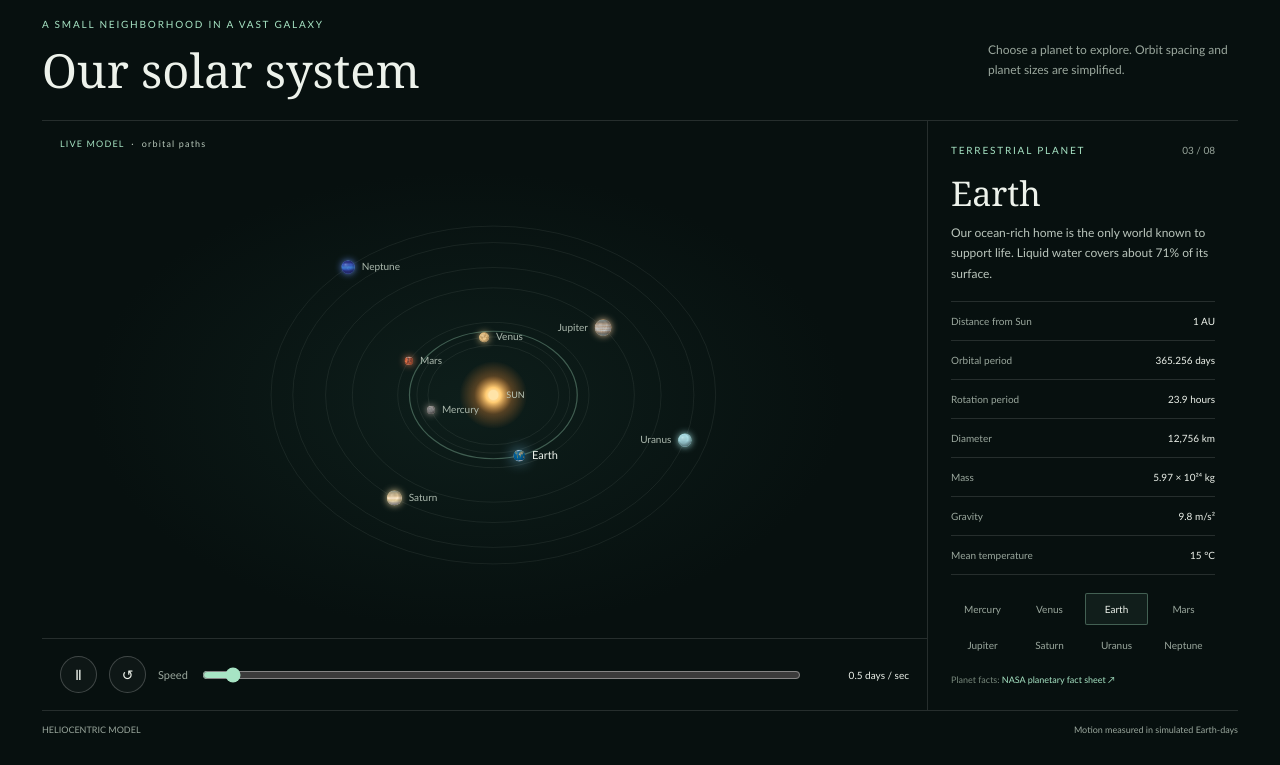
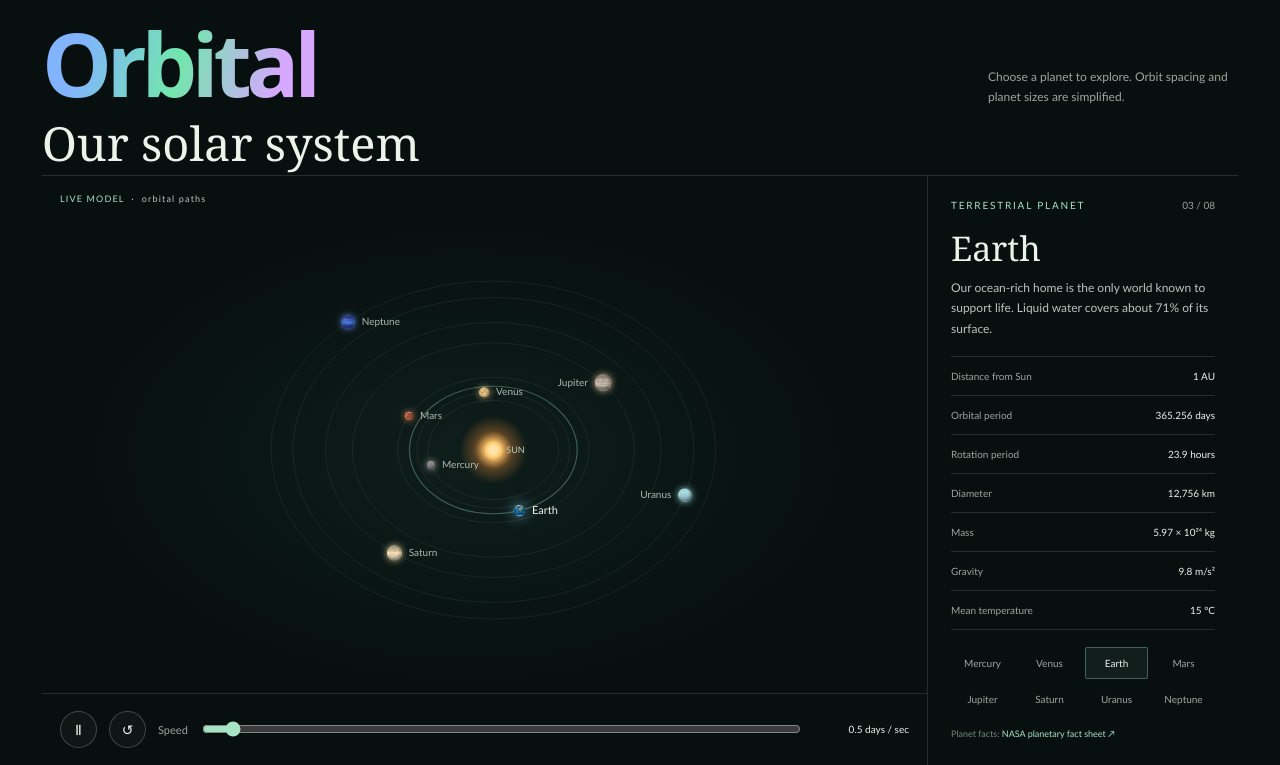
Before and after one commit to lighteningchess2006-bit/solar_system, a Django app: page /static/explorer/solar-system.html in a window 1280 px wide. Shown: the part 72-837 px from the top of the page. Before the commit the page ends 807 px from the top, so only its background shows below. Run offline with Django 5.2, Linux system fonts and the light colour scheme.

Commit message:
Add a colorful Orbital intro to the solar system explorer

```diff
--- /dev/null
+++ b/dist/orbital-intro.css
@@ -0,0 +1,43 @@
+.orbital-wordmark {
+  --orbital-blue: #1d52ad;
+  --orbital-green: #0b7754;
+  --orbital-purple: #7438a0;
+  display: inline-block;
+  margin: 0;
+  color: var(--orbital-blue);
+  font: 700 clamp(2.75rem, 8vw, 5.5rem)/1.08 system-ui, sans-serif;
+  letter-spacing: -.06em;
+}
+
+.orbital-wordmark--dark {
+  --orbital-blue: #82b3ff;
+  --orbital-green: #72e6ad;
+  --orbital-purple: #d6a8ff;
+  margin-top: .18em;
+}
+
+@supports (background-clip: text) {
+  .orbital-wordmark {
+    background-image: linear-gradient(105deg, var(--orbital-blue) 15%, var(--orbital-green) 50%, var(--orbital-purple) 85%);
+    background-clip: text;
+    color: transparent;
+  }
+
+  @media (prefers-reduced-motion: no-preference) {
+    .orbital-wordmark {
+      animation: orbital-shade-in 950ms ease-out both;
+    }
+  }
+}
+
+@keyframes orbital-shade-in {
+  from { opacity: .35; background-size: 230% 100%; }
+  to { opacity: 1; background-size: 100% 100%; }
+}
+
+@media (forced-colors: active) {
+  .orbital-wordmark {
+    animation: none;
+    color: CanvasText;
+  }
+}
--- a/dist/solar-system.html
+++ b/dist/solar-system.html
@@ -6,6 +6,7 @@
   <meta name="theme-color" content="#07100f">
   <meta name="description" content="Watch the planets orbit the Sun and explore facts about our solar system.">
   <title>Our Solar System | Orbital</title>
+  <link rel="stylesheet" href="orbital-intro.css">
   <style>
     :root{color-scheme:dark;--ink:#edf2eb;--muted:#9aa79d;--line:#ffffff20;--mint:#a7e4c4;--serif:Georgia,'Times New Roman',serif;--sans:'Trebuchet MS','Segoe UI',sans-serif}
     *{box-sizing:border-box}body{min-width:320px;min-height:100vh;margin:0;background:#07100f;color:var(--ink);font:14px var(--sans)}button,input{font:inherit}button{color:inherit}.shell{width:min(1500px,100%);min-height:100vh;margin:auto;padding:0 42px 25px;display:flex;flex-direction:column}
@@ -24,7 +25,7 @@
   <div class="shell">
     <header><div class="brand"><b aria-hidden="true">◉</b> ORBITAL &nbsp; / &nbsp; SOLAR SYSTEM</div><div class="header-right"><a class="page-switch" href="index.html?view=gallery">Planet gallery</a><div class="meta">The Sun · eight planets</div></div></header>
     <main>
-      <section class="heading"><div><p class="eyebrow">A small neighborhood in a vast galaxy</p><h1>Our solar system</h1></div><p class="heading-note">Choose a planet to explore. Orbit spacing and planet sizes are simplified.</p></section>
+      <section class="heading"><div><p class="orbital-wordmark orbital-wordmark--dark">Orbital</p><h1>Our solar system</h1></div><p class="heading-note">Choose a planet to explore. Orbit spacing and planet sizes are simplified.</p></section>
       <section class="workspace" aria-label="Interactive solar system">
         <div class="system"><div class="canvas-wrap"><canvas id="space" aria-label="Animated solar system. Select a planet to view its facts."></canvas><div class="caption"><i>LIVE MODEL</i> &nbsp;·&nbsp; orbital paths</div></div>
           <div class="controls"><button class="icon" id="play" type="button" aria-label="Pause animation" title="Pause animation">Ⅱ</button><button class="icon" id="reset" type="button" aria-label="Reset planet positions" title="Reset positions">↺</button><div class="speed"><label for="speed">Speed</label><input id="speed" type="range" min="0.1" max="10" step="0.1" value="0.5"><output id="speed-value" for="speed">0.5 days / sec</output></div></div>
--- a/learning/templates/learning/base.html
+++ b/learning/templates/learning/base.html
@@ -9,6 +9,7 @@
   <link rel="preconnect" href="https://fonts.gstatic.com" crossorigin>
   <link href="https://fonts.googleapis.com/css2?family=Pacifico&display=swap" rel="stylesheet">
   <link rel="stylesheet" href="{% static 'learning/study.css' %}">
+  {% block extra_styles %}{% endblock %}
 </head>
 <body>
   <header>
--- a/learning/templates/learning/science.html
+++ b/learning/templates/learning/science.html
@@ -1,6 +1,7 @@
 {% extends 'learning/base.html' %}
 {% load static %}
 {% block title %}Science Study | Study Hub{% endblock %}
+{% block extra_styles %}<link rel="stylesheet" href="{% static 'explorer/orbital-intro.css' %}">{% endblock %}
 {% block content %}
   <a class="back" href="{% url 'learning:home' %}">&larr; Back to Study Hub</a>
   <p class="eyebrow">SCIENCE / THE SOLAR SYSTEM</p>
@@ -8,6 +9,7 @@
   <p class="intro">Welcome, space explorer! Let's get to know our solar system.</p>
   <div class="science-layout">
     <section class="welcome" aria-labelledby="solar-welcome">
+      <p class="orbital-wordmark">Orbital</p>
       <h2 id="solar-welcome">Our place in space</h2>
       <p>Our solar system is home to the Sun, eight planets, their moons and many smaller objects. Earth is the third planet from the Sun.</p>
       <p>Start by exploring the planets. Which one takes the longest to travel around the Sun?</p>
```
